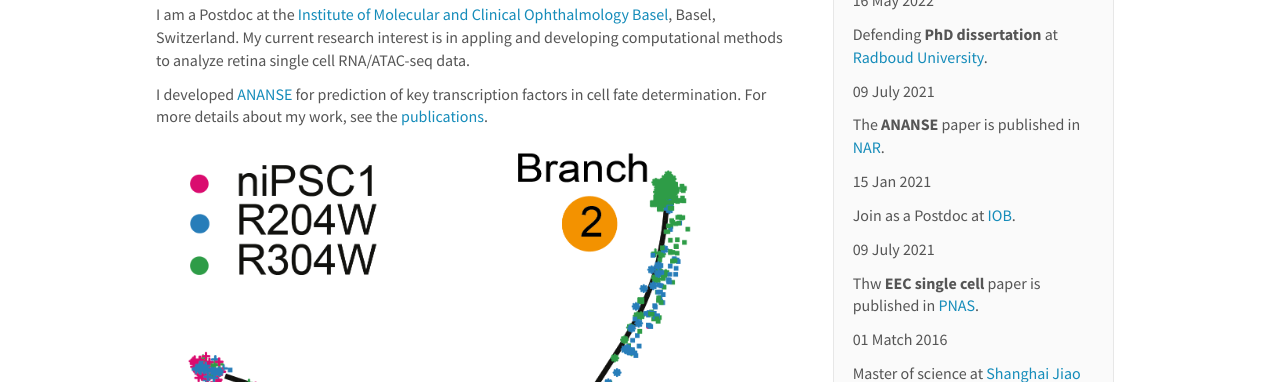
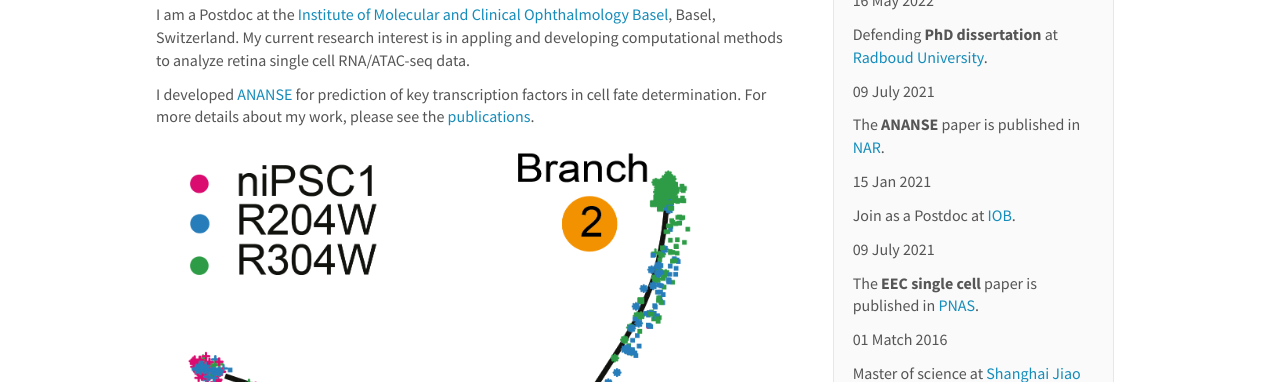
Before and after one commit to bioqxu/bioqxu.github.io, a Jekyll site: the page built from _pages/home.md, in a window 1280 px wide and 944 px high. Shown: the part 145-527 px from the top of the window. Built offline with Jekyll 4.4.1, drawn with Linux system fonts in a browser that asks for light colours; nearby versions of some CDN libraries.

Commit message:
new website

```diff
--- a/_data/news.yml
+++ b/_data/news.yml
@@ -9,7 +9,7 @@
   headline: Join as a Postdoc at [IOB](https://iob.ch/).
 
 - date: 09 July 2021
-  headline: Thw **EEC single cell** paper is published in [PNAS](https://www.pnas.org/doi/abs/10.1073/pnas.1908180116).
+  headline: The **EEC single cell** paper is published in [PNAS](https://www.pnas.org/doi/abs/10.1073/pnas.1908180116).
 
 # - date: 10 Oct 2016
 #   headline: Join as a PhD student at [Radboud University](https://ru.nl/).
--- a/_pages/home.md
+++ b/_pages/home.md
@@ -8,7 +8,7 @@ permalink: /
 
 I am a Postdoc at the [Institute of Molecular and Clinical Ophthalmology Basel](https://iob.ch/), Basel, Switzerland. My current research interest is in appling and developing computational methods to analyze retina single cell RNA/ATAC-seq data.
 
-I developed [ANANSE](https://academic.oup.com/nar/article/49/14/7966/6318498) for prediction of key transcription factors in cell fate determination. For more details about my work, see the [publications]({{ site.url }}{{ site.baseurl }}/publications).
+I developed [ANANSE](https://academic.oup.com/nar/article/49/14/7966/6318498) for prediction of key transcription factors in cell fate determination. For more details about my work, please see the [publications]({{ site.url }}{{ site.baseurl }}/publications).
 
 
 <div markdown="0" id="carousel" class="carousel slide" data-ride="carousel" data-interval="4000" data-pause="hover" >
```
